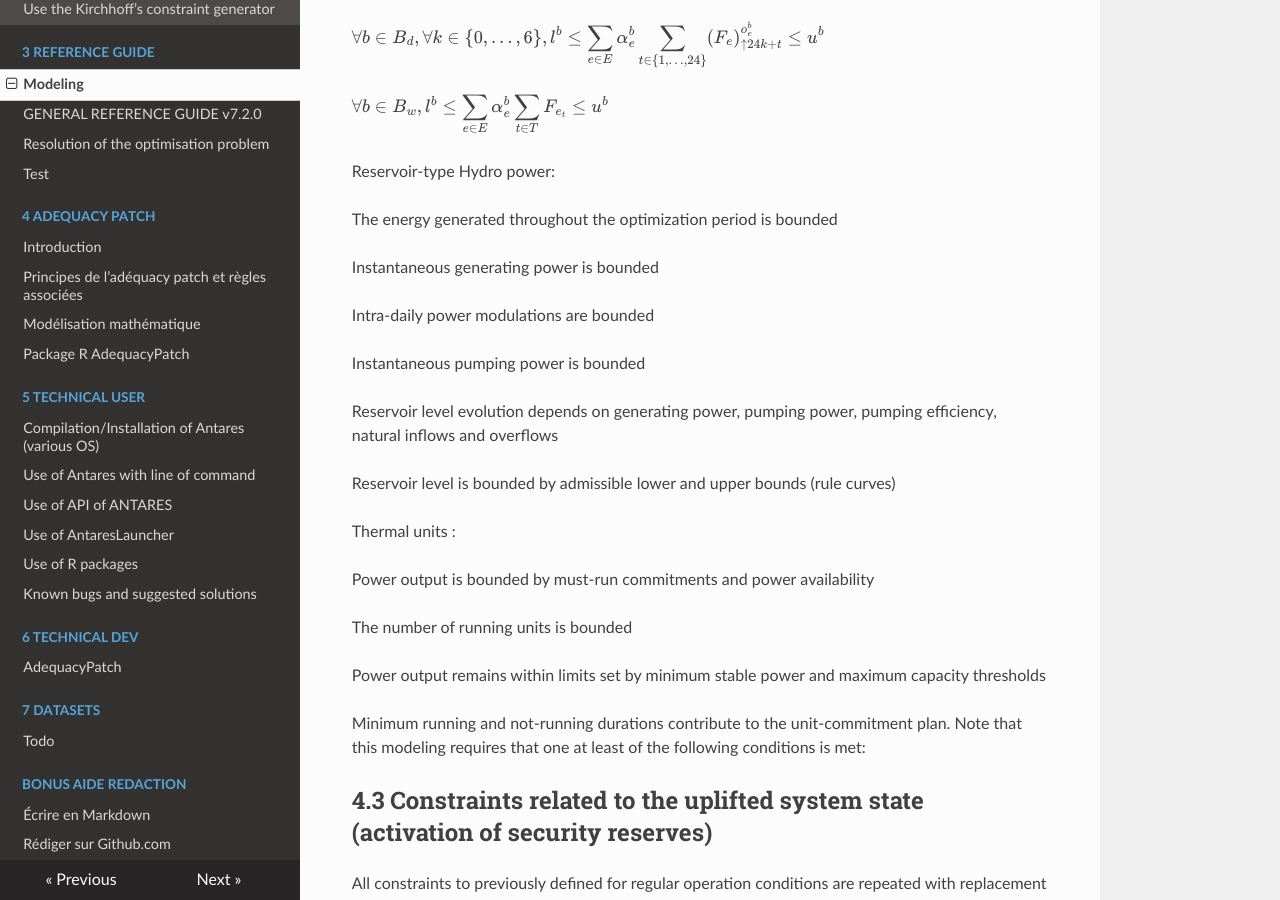
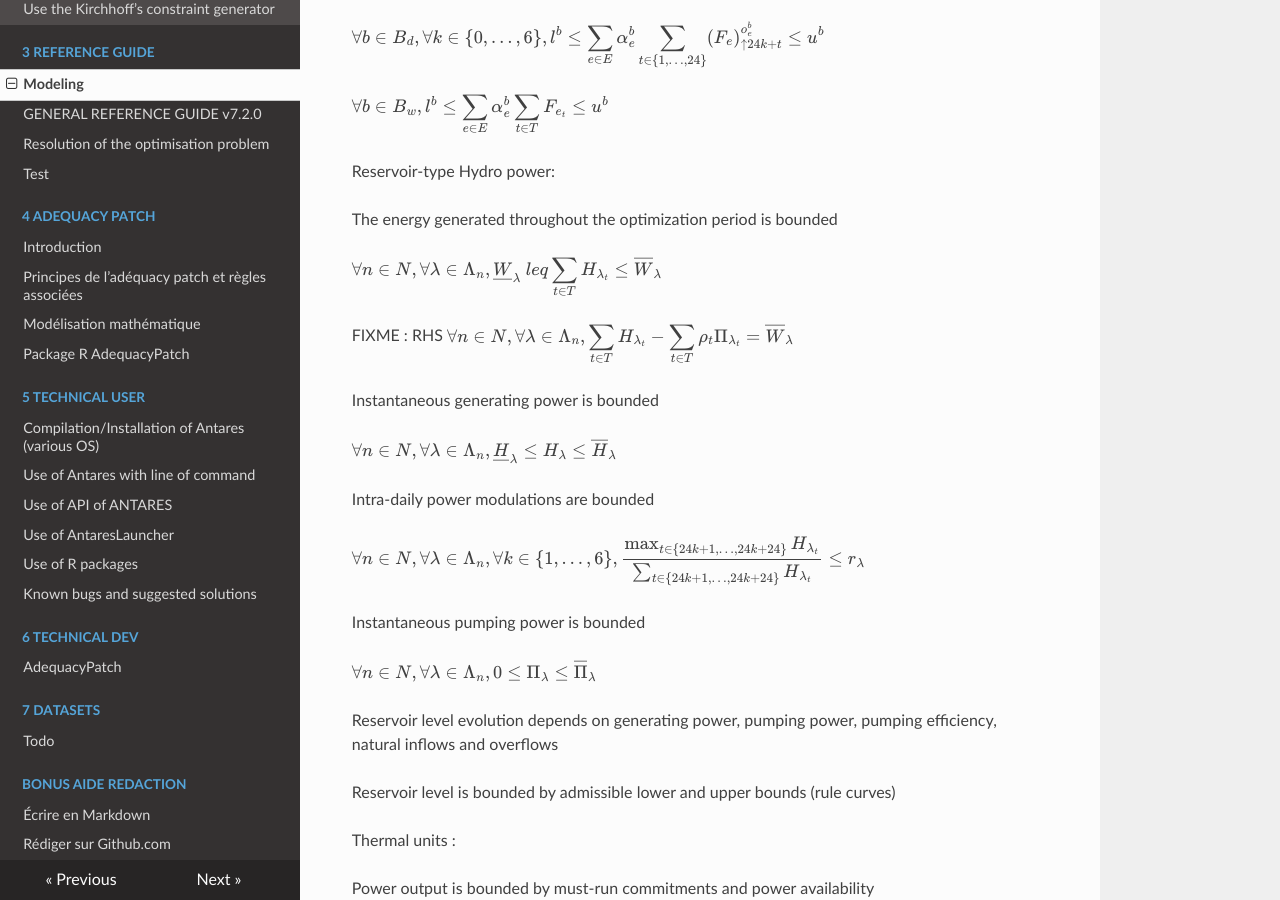
Before and after one commit to AntaresSimulatorTeam/antares-doc, an MkDocs documentation site: the page built from docs/3-reference-guide/modeling.md, in a window 1280 px wide and 900 px high, scrolled down 10864 px. Built offline with MkDocs 1.6.1, drawn with Linux system fonts in a browser that asks for light colours; nearby versions of some CDN libraries; formulas are drawn with MathJax 3.

Commit message:
Add hydro constraints 10-13

```diff
--- a/docs/3-reference-guide/modeling.md
+++ b/docs/3-reference-guide/modeling.md
@@ -310,11 +310,32 @@ Reservoir-type Hydro power:
 
 The energy generated throughout the optimization period is bounded
 
+\\(
+\displaystyle \forall n \in N, \forall \lambda \in \Lambda\_n, \underline{W}\_{\lambda} \ leq \sum\_{t\in T} H\_{\lambda\_t} \leq \overline{W}\_{\lambda}
+\\)
+
+FIXME : RHS
+\\(
+\displaystyle \forall n \in N, \forall \lambda \in \Lambda\_n, \sum\_{t\in T} H\_{\lambda\_t} - \sum\_{t\in T} \rho\_t \Pi\_{\lambda\_t} = \overline{W}\_{\lambda}
+\\)
+
 Instantaneous generating power is bounded
+
+\\(
+\displaystyle \forall n \in N, \forall \lambda \in \Lambda\_n, \underline{H}\_{\lambda} \leq H\_{\lambda} \leq \overline{H}\_{\lambda}
+\\)
 
 Intra-daily power modulations are bounded
 
+\\(
+\displaystyle \forall n \in N, \forall \lambda \in \Lambda\_n, \forall k \in \lbrace 1, \ldots, 6 \rbrace, \frac{\max\_{t \in \lbrace 24k+1,\ldots, 24k+24 \rbrace} H\_{\lambda\_t}}{\sum\_{t \in \lbrace 24k+1,\ldots, 24k+24 \rbrace} H\_{\lambda\_t}} \leq r\_{\lambda}
+\\)
+
 Instantaneous pumping power is bounded
+
+\\(
+\displaystyle \forall n \in N, \forall \lambda \in \Lambda\_n, 0 \leq \Pi\_{\lambda} \leq \overline{\Pi}\_{\lambda}
+\\)
 
 Reservoir level evolution depends on generating power, pumping power, pumping efficiency, natural inflows and overflows
 
```
